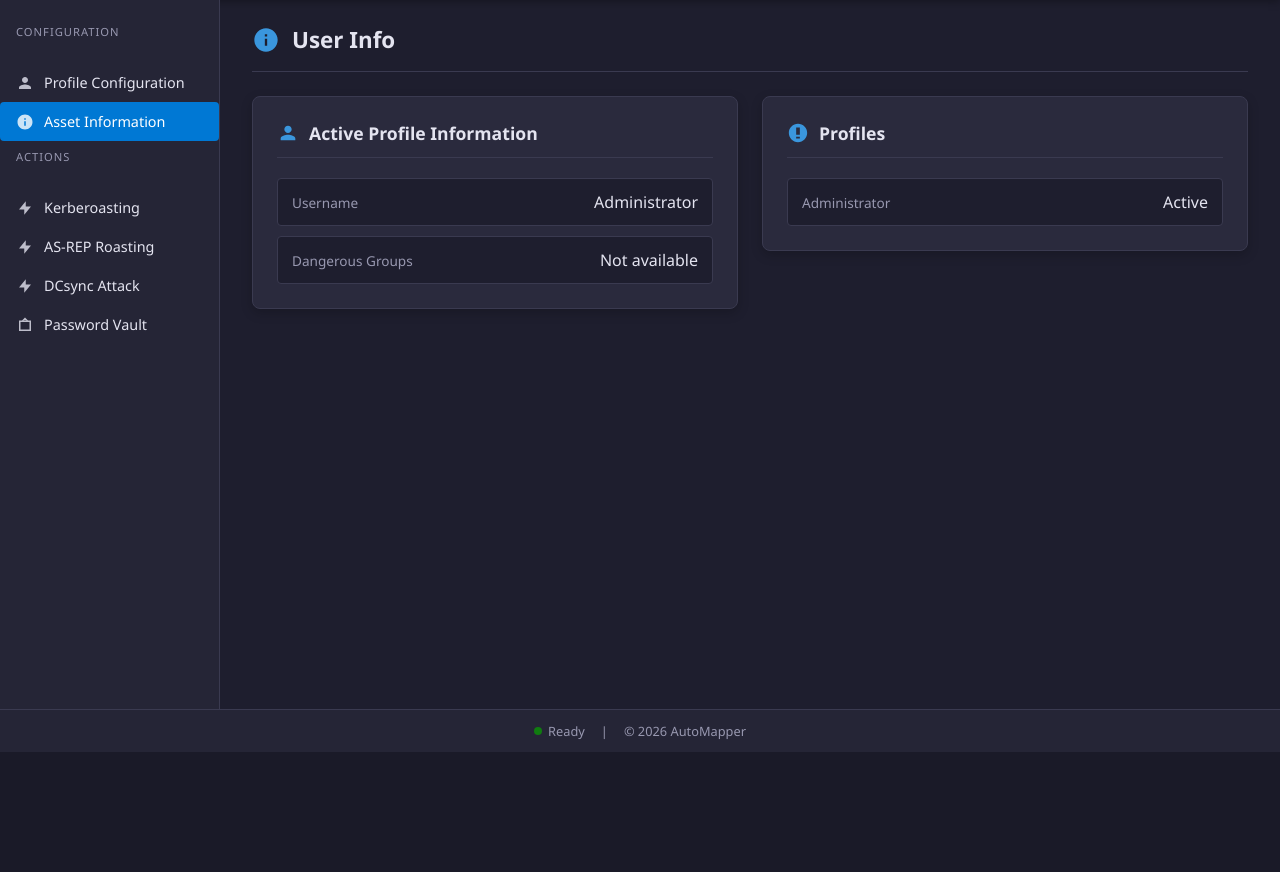
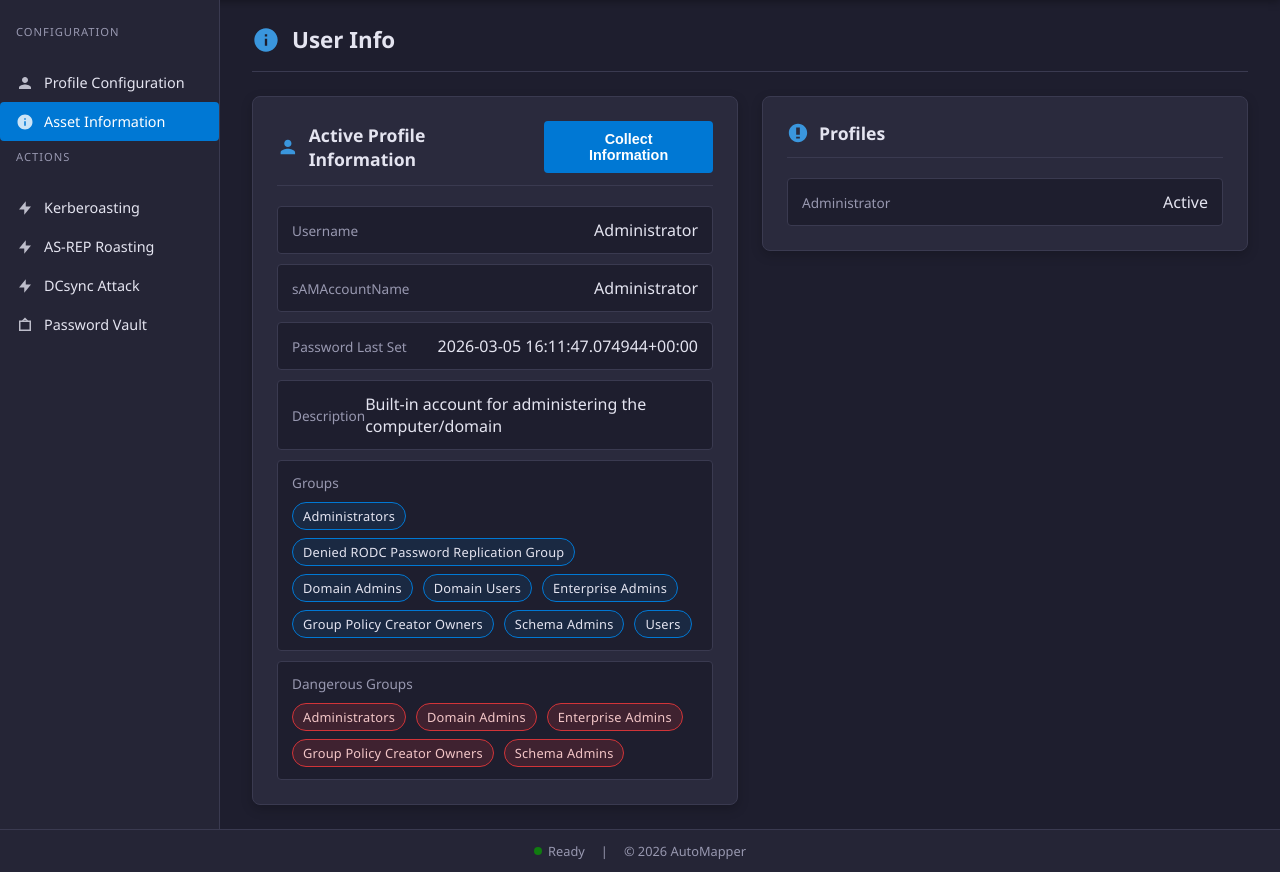
Before and after one commit to Mmo-kali/Capstone-Group1-2026-, a Flask app: page /user-info in a window 1280 px wide. Shown: the part 48-920 px from the top of the page. Before the commit the page ends 800 px from the top, so only its background shows below. Run offline with Flask 3, Linux system fonts and the light colour scheme; data comes from the database, SQL or seed files in the repository; both versions use the stored data as it was after the commit.

```diff
--- a/GUI APP/app/db/schema.sql
+++ b/GUI APP/app/db/schema.sql
@@ -2,6 +2,7 @@ CREATE TABLE IF NOT EXISTS users (
     username text,
     description text,
     groups text,
+    pwdLastSet text,
     ntlmHash text,
     kerberosHash text,
     asrepHash text,
--- a/GUI APP/app/routes/main.py
+++ b/GUI APP/app/routes/main.py
@@ -1,5 +1,6 @@
 """Main routes for the Flask application."""
 
+import re
 import subprocess
 
 from flask import render_template, request
@@ -8,6 +9,7 @@ from . import main_bp
 from ..forms.user_form import UserForm
 from ..db.database import (
     fetch_profiles,
+    fetch_user_info,
     fetch_vault_users,
     get_active_profile,
     get_profile,
@@ -16,8 +18,10 @@ from ..db.database import (
     clear_profiles,
     update_user_password,
     upsert_profile,
+    upsert_user_info,
 )
 from ..utils.helpers import process_user_input
+from ..utils.userRetrieval import filetime_to_datetime, find_dangerous_groups_from_text
 from ..utils.asreproast import check_asreproast, run_asreproast
 from ..utils.dcsync import check_dcsync, run_dcsync
 from ..utils.kerberoast import (
@@ -28,6 +32,166 @@ from ..utils.kerberoast import (
 )
 
 REQUIRED_CRED_KEYS = ("username", "password", "domain", "dc_ip")
+
+DANGEROUS_GROUP_DETAILS = {
+    "Domain Admins": {
+        "sid_rid": "S-1-5-21-<domain>-512",
+        "scope": "Global",
+        "tier": "Tier Zero",
+        "description": (
+            "Administrators with full control over the domain; members are in the "
+            "domain's built-in Administrators group and local Administrators on all "
+            "domain-joined systems by default."
+        ),
+        "danger_reason": (
+            "Compromise grants full domain control and administrative access on all "
+            "domain-joined machines."
+        ),
+        "docs": {
+            "microsoft": "https://learn.microsoft.com/en-au/windows-server/identity/ad-ds/plan/security-best-practices/appendix-b--privileged-accounts-and-groups-in-active-directory",
+            "specterops": "https://bloodhound.specterops.io/get-started/security-boundaries/tier-zero-members",
+        },
+    },
+    "Enterprise Admins": {
+        "sid_rid": "S-1-5-21-<root-domain>-519",
+        "scope": "Universal",
+        "tier": "Tier Zero",
+        "description": (
+            "Forest-wide administrators; membership grants control across all domains "
+            "in the forest and inherits rights through membership in Administrators groups."
+        ),
+        "danger_reason": "Compromise grants forest-wide administrative control.",
+        "docs": {
+            "microsoft": "https://learn.microsoft.com/en-au/windows-server/identity/ad-ds/plan/security-best-practices/appendix-b--privileged-accounts-and-groups-in-active-directory",
+            "specterops": "https://bloodhound.specterops.io/get-started/security-boundaries/tier-zero-members",
+        },
+    },
+    "Administrators": {
+        "sid_rid": "S-1-5-32-544",
+        "scope": "Builtin Local (Domain Local)",
+        "tier": "Tier Zero",
+        "description": (
+            "Built-in Administrators group with direct rights over directory objects "
+            "and domain controllers."
+        ),
+        "danger_reason": "Members have powerful rights in AD and on domain controllers.",
+        "docs": {
+            "microsoft": "https://learn.microsoft.com/en-au/windows-server/identity/ad-ds/plan/security-best-practices/appendix-b--privileged-accounts-and-groups-in-active-directory",
+            "specterops": "https://bloodhound.specterops.io/get-started/security-boundaries/tier-zero-members",
+        },
+    },
+    "Schema Admins": {
+        "sid_rid": "S-1-5-21-<root-domain>-518",
+        "scope": "Universal",
+        "tier": "Tier Zero",
+        "description": "Can modify the AD schema, affecting the entire forest.",
+        "danger_reason": (
+            "Schema changes can impact all domains and enable persistence or wide-scale "
+            "compromise."
+        ),
+        "docs": {
+            "microsoft": "https://learn.microsoft.com/en-au/windows-server/identity/ad-ds/plan/security-best-practices/appendix-b--privileged-accounts-and-groups-in-active-directory",
+            "specterops": "https://bloodhound.specterops.io/get-started/security-boundaries/tier-zero-members",
+        },
+    },
+    "Domain Controllers": {
+        "sid_rid": "S-1-5-21-<domain>-516",
+        "scope": "Global",
+        "tier": "Tier Zero",
+        "description": "Group containing all domain controllers in the domain.",
+        "danger_reason": "Any compromise of a DC equals domain compromise.",
+        "docs": {
+            "microsoft": "https://learn.microsoft.com/en-us/windows-server/identity/ad-ds/manage/understand-security-groups",
+            "specterops": "https://bloodhound.specterops.io/get-started/security-boundaries/tier-zero-members",
+        },
+    },
+    "Enterprise Domain Controllers": {
+        "sid_rid": "S-1-5-9",
+        "scope": "Global",
+        "tier": "Tier Zero",
+        "description": "Includes all domain controllers in the forest.",
+        "danger_reason": (
+            "Represents forest-wide DC trust; compromise implies forest-level impact."
+        ),
+        "docs": {
+            "microsoft": "https://learn.microsoft.com/en-us/windows-server/identity/ad-ds/manage/understand-security-groups",
+            "specterops": "https://bloodhound.specterops.io/get-started/security-boundaries/tier-zero-members",
+        },
+    },
+    "Key Admins": {
+        "sid_rid": "S-1-5-21-<domain>-526",
+        "scope": "Global",
+        "tier": "Tier Zero",
+        "description": "Can manage key credentials for AD objects in the domain.",
+        "danger_reason": (
+            "Can enable shadow credentials and take over accounts using key credential "
+            "manipulation."
+        ),
+        "docs": {
+            "microsoft": "https://learn.microsoft.com/en-us/windows-server/identity/ad-ds/manage/understand-security-groups",
+            "specterops": "https://bloodhound.specterops.io/get-started/security-boundaries/tier-zero-members",
+        },
+    },
+    "Enterprise Key Admins": {
+        "sid_rid": "S-1-5-21-<root-domain>-527",
+        "scope": "Universal",
+        "tier": "Tier Zero",
+        "description": "Can manage key credentials for AD objects across the forest.",
+        "danger_reason": (
+            "Forest-wide ability to manipulate key credentials can lead to pervasive "
+            "compromise."
+        ),
+        "docs": {
+            "microsoft": "https://learn.microsoft.com/en-us/windows-server/identity/ad-ds/manage/understand-security-groups",
+            "specterops": "https://bloodhound.specterops.io/get-started/security-boundaries/tier-zero-members",
+        },
+    },
+    "Account Operators": {
+        "sid_rid": "S-1-5-32-548",
+        "scope": "Builtin Local (Domain Local)",
+        "tier": "Privileged",
+        "description": "Can create/modify/delete many user accounts and groups.",
+        "danger_reason": (
+            "Can manipulate accounts and groups, enabling privilege escalation and "
+            "persistence."
+        ),
+        "docs": {
+            "microsoft": "https://learn.microsoft.com/en-us/windows-server/identity/ad-ds/manage/understand-security-groups",
+        },
+    },
+    "Server Operators": {
+        "sid_rid": "S-1-5-32-549",
+        "scope": "Builtin Local (Domain Local)",
+        "tier": "Privileged",
+        "description": (
+            "Has elevated rights on domain controllers (service/logon/maintenance tasks)."
+        ),
+        "danger_reason": "Operator privileges on DCs can be abused to gain higher privileges.",
+        "docs": {
+            "microsoft": "https://learn.microsoft.com/en-us/windows-server/identity/ad-ds/manage/understand-security-groups",
+        },
+    },
+    "Backup Operators": {
+        "sid_rid": "S-1-5-32-551",
+        "scope": "Builtin Local (Domain Local)",
+        "tier": "Privileged",
+        "description": "Can back up and restore files and directories on domain controllers.",
+        "danger_reason": "Backup/restore rights can bypass file ACLs and enable credential theft.",
+        "docs": {
+            "microsoft": "https://learn.microsoft.com/en-us/windows-server/identity/ad-ds/manage/understand-security-groups",
+        },
+    },
+    "Print Operators": {
+        "sid_rid": "S-1-5-32-550",
+        "scope": "Builtin Local (Domain Local)",
+        "tier": "Privileged",
+        "description": "Can manage printers and print queues on domain controllers.",
+        "danger_reason": "Printer management rights can be abused for privilege escalation.",
+        "docs": {
+            "microsoft": "https://learn.microsoft.com/en-us/windows-server/identity/ad-ds/manage/understand-security-groups",
+        },
+    },
+}
 
 
 def _get_creds():
@@ -50,6 +214,52 @@ def _render_exploit(template, creds, results, error, status_message, action):
         status_message=status_message,
         action=action,
     )
+
+
+def _parse_bloodyad_output(output):
+    if not output:
+        return {}
+
+    attr_map = {
+        "samaccountname": "sAMAccountName",
+        "pwdlastset": "pwdLastSet",
+        "description": "description",
+    }
+    parsed = {}
+
+    for line in output.splitlines():
+        if ":" not in line:
+            continue
+        key, value = line.split(":", 1)
+        key = key.strip().lower()
+        if key not in attr_map:
+            continue
+        value = value.strip()
+        if value.startswith("[") and value.endswith("]"):
+            value = value[1:-1].strip()
+        value = value.strip().strip("\"").strip("'")
+        parsed[attr_map[key]] = value
+
+    return parsed
+
+
+def _parse_bloodyad_membership_output(output):
+    if not output:
+        return []
+
+    matches = []
+    for line in output.splitlines():
+        match = re.search(r"samaccountname\s*[:=]\s*(.+)", line, re.IGNORECASE)
+        if not match:
+            continue
+        value = match.group(1).strip()
+        if value.startswith("[") and value.endswith("]"):
+            value = value[1:-1].strip()
+        value = value.strip().strip("\"").strip("'")
+        if value:
+            matches.append(value)
+
+    return matches
 
 # Index
 @main_bp.route("/", methods=["GET", "POST"])
@@ -272,17 +482,134 @@ def health():
     return {"status": "ok"}
 
 
-@main_bp.route("/user-info")
+@main_bp.route("/user-info", methods=["GET", "POST"])
 def user_info():
     """Display stored user information."""
     creds = _get_creds()
     profiles = fetch_profiles()
     active_profile = get_active_profile()
+    status_message = None
+    error = None
+
+    loaded_user = creds.get("username") if creds else None
+
+    if request.method == "POST":
+        action = request.form.get("action")
+        if action == "collect":
+            missing = [
+                key
+                for key in ("username", "domain", "password")
+                if not creds.get(key)
+            ]
+            dc_host = creds.get("dc_fqdn") or creds.get("dc_ip")
+            if missing or not dc_host:
+                error = "Please submit credentials and domain settings first."
+                return render_template(
+                    "user_info.html",
+                    creds=creds,
+                    profiles=profiles,
+                    active_profile=active_profile,
+                    status_message=status_message,
+                    error=error,
+                    user_info=None,
+                )
+            if not loaded_user:
+                error = "No active user loaded."
+                return render_template(
+                    "user_info.html",
+                    creds=creds,
+                    profiles=profiles,
+                    active_profile=active_profile,
+                    status_message=status_message,
+                    error=error,
+                    user_info=None,
+                )
+            command = [
+                "bloodyAD",
+                "-H",
+                dc_host,
+                "-d",
+                creds.get("domain", ""),
+                "-u",
+                creds.get("username", ""),
+                "-p",
+                creds.get("password", ""),
+                "get",
+                "object",
+                loaded_user or "",
+                "--attr",
+                "sAMAccountName,pwdLastSet,description",
+            ]
+            result = subprocess.run(command, capture_output=True, text=True)
+            if result.returncode != 0:
+                message = result.stderr.strip() or "Unknown error"
+                error = f"bloodyAD failed: {message}"
+            else:
+                raw_output = result.stdout or result.stderr
+                parsed = _parse_bloodyad_output(raw_output)
+                if not parsed:
+                    error = "No user attributes returned from bloodyAD."
+                else:
+                    membership_command = [
+                        "bloodyAD",
+                        "-H",
+                        dc_host,
+                        "-d",
+                        creds.get("domain", ""),
+                        "-u",
+                        creds.get("username", ""),
+                        "-p",
+                        creds.get("password", ""),
+                        "get",
+                        "membership",
+                        loaded_user or "",
+                    ]
+                    membership_result = subprocess.run(
+                        membership_command,
+                        capture_output=True,
+                        text=True,
+                    )
+                    if membership_result.returncode != 0:
+                        message = membership_result.stderr.strip() or "Unknown error"
+                        error = f"bloodyAD membership failed: {message}"
+                    else:
+                        membership_output = (
+                            membership_result.stdout or membership_result.stderr
+                        )
+                        group_names = _parse_bloodyad_membership_output(membership_output)
+                        groups_text = ", ".join(sorted(set(group_names)))
+                        upsert_user_info(
+                            parsed.get("sAMAccountName") or loaded_user,
+                            parsed.get("pwdLastSet"),
+                            parsed.get("description"),
+                            groups_text,
+                        )
+                        status_message = "User information collected."
+
+    user_info = fetch_user_info(loaded_user) if loaded_user else None
+    dangerous_groups = []
+    dangerous_group_details = {}
+    if user_info and user_info.get("groups"):
+        dangerous_groups = find_dangerous_groups_from_text(user_info.get("groups"))
+        dangerous_group_details = {
+            name: DANGEROUS_GROUP_DETAILS.get(name)
+            for name in dangerous_groups
+            if DANGEROUS_GROUP_DETAILS.get(name)
+        }
+    if user_info and user_info.get("pwdLastSet"):
+        formatted = filetime_to_datetime(user_info.get("pwdLastSet"))
+        if formatted:
+            user_info["pwdLastSetDisplay"] = formatted
     return render_template(
         "user_info.html",
         creds=creds,
         profiles=profiles,
         active_profile=active_profile,
+        status_message=status_message,
+        error=error,
+        user_info=user_info,
+        dangerous_groups=dangerous_groups,
+        dangerous_group_details=dangerous_group_details,
     )
 
 
--- a/GUI APP/app/static/css/style.css
+++ b/GUI APP/app/static/css/style.css
@@ -342,6 +342,12 @@ body {
   padding: 12px 14px;
 }
 
+.output-row.stacked {
+  flex-direction: column;
+  align-items: flex-start;
+  gap: 10px;
+}
+
 .output-row .label {
   color: var(--muted);
   font-size: 0.85rem;
@@ -350,6 +356,101 @@ body {
 .output-row .value {
   color: var(--text);
   font-weight: 500;
+}
+
+.group-list {
+  list-style: none;
+  padding: 0;
+  margin: 0;
+  display: flex;
+  flex-wrap: wrap;
+  gap: 8px 10px;
+}
+
+.group-list li {
+  background: rgba(0, 120, 212, 0.12);
+  border: 1px solid var(--accent);
+  color: var(--text);
+  padding: 4px 10px;
+  border-radius: 999px;
+  font-size: 0.8rem;
+  letter-spacing: 0.2px;
+}
+
+.group-list.dangerous-list li {
+  background: rgba(209, 52, 56, 0.18);
+  border-color: #d13438;
+  color: #f3c6c7;
+}
+
+.group-pill {
+  position: relative;
+  cursor: help;
+}
+
+.group-tooltip {
+  position: absolute;
+  left: 0;
+  bottom: calc(100% + 10px);
+  width: 320px;
+  background: #1c1c2a;
+  border: 1px solid #3a3a50;
+  border-radius: 8px;
+  padding: 12px;
+  color: var(--text);
+  box-shadow: 0 10px 24px rgba(0, 0, 0, 0.4);
+  opacity: 0;
+  transform: translateY(6px);
+  pointer-events: auto;
+  transition: opacity 0.15s ease, transform 0.15s ease;
+  z-index: 20;
+}
+
+.group-pill:not(:hover) .group-tooltip {
+  pointer-events: none;
+}
+
+.group-pill:hover .group-tooltip {
+  opacity: 1;
+  transform: translateY(0);
+}
+
+.tooltip-title {
+  font-weight: 600;
+  margin-bottom: 8px;
+}
+
+.tooltip-row {
+  display: grid;
+  grid-template-columns: 110px 1fr;
+  gap: 8px;
+  font-size: 0.8rem;
+  line-height: 1.4;
+  margin-bottom: 6px;
+}
+
+.tooltip-label {
+  color: var(--muted);
+  font-weight: 600;
+  text-transform: uppercase;
+  font-size: 0.7rem;
+  letter-spacing: 0.4px;
+}
+
+.tooltip-links {
+  display: flex;
+  gap: 12px;
+  margin-top: 8px;
+}
+
+.tooltip-links a {
+  color: var(--accent-light);
+  text-decoration: none;
+  font-size: 0.8rem;
+}
+
+.tooltip-links a:hover {
+  text-decoration: underline;
 }
 
 .notice {
--- a/GUI APP/app/templates/user_info.html
+++ b/GUI APP/app/templates/user_info.html
@@ -13,17 +13,86 @@
     <div class="card-header">
       <svg viewBox="0 0 24 24"><path d="M12 12c2.21 0 4-1.79 4-4s-1.79-4-4-4-4 1.79-4 4 1.79 4 4 4zm0 2c-2.67 0-8 1.34-8 4v2h16v-2c0-2.66-5.33-4-8-4z"/></svg>
       <h1>Active Profile Information</h1>
+      {% if creds.username %}
+      <form method="POST" style="margin-left: auto;">
+        <button class="btn" name="action" value="collect" type="submit">
+          Collect Information
+        </button>
+      </form>
+      {% endif %}
     </div>
 
     {% if creds.username %}
+    {% if error %}
+    <div class="notice error">{{ error }}</div>
+    {% elif status_message %}
+    <div class="notice">{{ status_message }}</div>
+    {% endif %}
     <div class="output">
       <div class="output-row">
         <span class="label">Username</span>
         <span class="value">{{ creds.username }}</span>
       </div>
       <div class="output-row">
+        <span class="label">sAMAccountName</span>
+        <span class="value">{{ user_info.sAMAccountName if user_info else 'Not available' }}</span>
+      </div>
+      <div class="output-row">
+        <span class="label">Password Last Set</span>
+        <span class="value">{{ user_info.pwdLastSetDisplay if user_info and user_info.pwdLastSetDisplay else (user_info.pwdLastSet if user_info else 'Not available') }}</span>
+      </div>
+      <div class="output-row">
+        <span class="label">Description</span>
+        <span class="value">{{ user_info.description if user_info else 'Not available' }}</span>
+      </div>
+      <div class="output-row stacked">
+        <span class="label">Groups</span>
+        {% if user_info and user_info.groups %}
+        <ul class="group-list">
+          {% for group in user_info.groups.split(',') %}
+          {% set name = group | trim %}
+          {% if name %}
+          <li>{{ name }}</li>
+          {% endif %}
+          {% endfor %}
+        </ul>
+        {% else %}
+        <span class="value">Not available</span>
+        {% endif %}
+      </div>
+      <div class="output-row stacked">
         <span class="label">Dangerous Groups</span>
-        <span class="value">{{ creds.get('groups') or 'Not available' }}</span>
+        {% if dangerous_groups %}
+        <ul class="group-list dangerous-list">
+          {% for group in dangerous_groups %}
+          {% set detail = dangerous_group_details.get(group) %}
+          <li class="group-pill">
+            {{ group }}
+            {% if detail %}
+            <div class="group-tooltip">
+              <div class="tooltip-title">{{ group }}</div>
+              <div class="tooltip-row"><span class="tooltip-label">Scope</span>{{ detail.scope }}</div>
+              <div class="tooltip-row"><span class="tooltip-label">Tier</span>{{ detail.tier }}</div>
+              <div class="tooltip-row"><span class="tooltip-label">Description</span>{{ detail.description }}</div>
+              <div class="tooltip-row"><span class="tooltip-label">Reason</span>{{ detail.danger_reason }}</div>
+              {% if detail.docs %}
+              <div class="tooltip-links">
+                {% if detail.docs.microsoft %}
+                <a href="{{ detail.docs.microsoft }}" target="_blank" rel="noopener noreferrer">Microsoft</a>
+                {% endif %}
+                {% if detail.docs.specterops %}
+                <a href="{{ detail.docs.specterops }}" target="_blank" rel="noopener noreferrer">SpecterOps</a>
+                {% endif %}
+              </div>
+              {% endif %}
+            </div>
+            {% endif %}
+          </li>
+          {% endfor %}
+        </ul>
+        {% else %}
+        <span class="value">Not available</span>
+        {% endif %}
       </div>
     </div>
     {% else %}
```
Also changed, not shown: GUI APP/app/db/database.py (+64 -6 lines), GUI APP/app/utils/userRetrieval.py (+35 -11 lines), GUI APP/app/utils/user_audit_report.json (deleted, +0 -12 lines), GUI APP/app/db/app.db.
